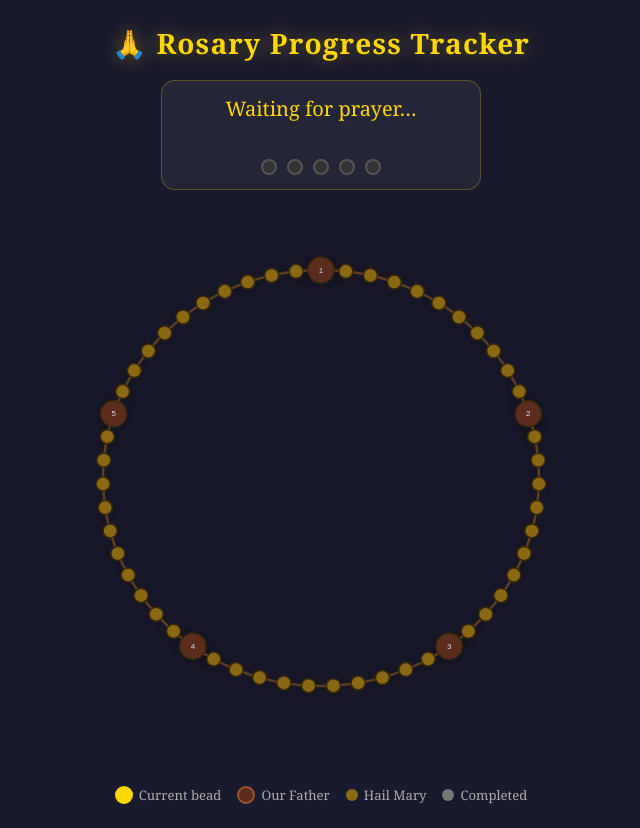
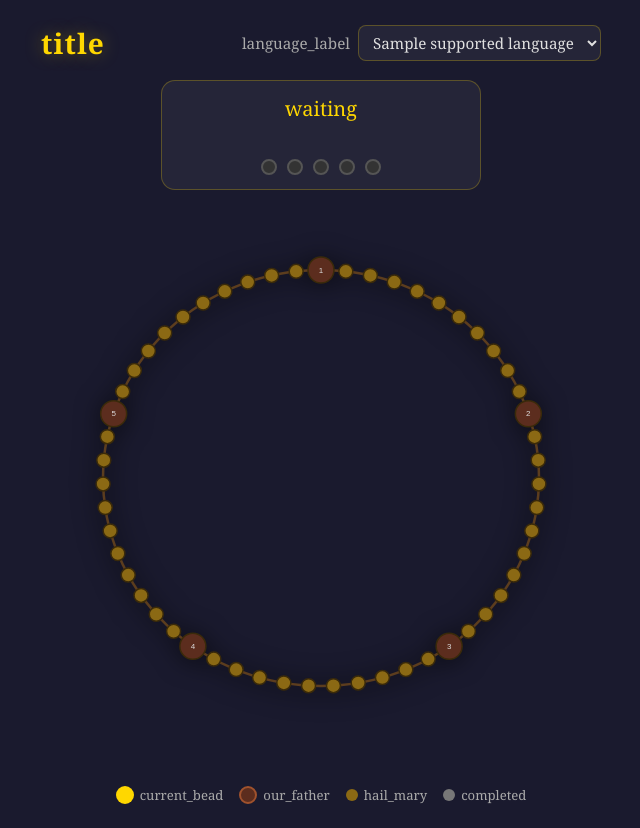
Before and after one commit to piwa87/rosenkrans-app, a Python web app: template app/ui/templates/index.html in a window 1280 px wide. Shown: the whole page, without its empty margins (319-959 px from the left). Run offline with Jinja, Linux system fonts and the light colour scheme; the template is opened without the code that fills it: most values are stand-ins (such as "Sample title", 1, 10 or a date in 2020).

Commit message:
Add English/Danish language switching to the rosary UI and prayer detection (#4)
* Initial plan

* feat: add English and Danish language switching

Co-authored-by: piwa87 <71826552+piwa87@users.noreply.github.com>

* fix: harden localization UI helpers

Co-authored-by: piwa87 <71826552+piwa87@users.noreply.github.com>

---------

Co-authored-by: copilot-swe-agent[bot] <198982749+Copilot@users.noreply.github.com>
Co-authored-by: piwa87 <71826552+piwa87@users.noreply.github.com>

```diff
--- a/app/ui/templates/index.html
+++ b/app/ui/templates/index.html
@@ -1,9 +1,9 @@
 <!DOCTYPE html>
-<html lang="en">
+<html lang="{{ current_language }}">
 <head>
   <meta charset="UTF-8" />
   <meta name="viewport" content="width=device-width, initial-scale=1.0" />
-  <title>Rosary Progress Tracker</title>
+  <title>{{ translations[current_language]["page_title"] }}</title>
   <style>
     :root {
       --bg:          #1a1a2e;
@@ -37,6 +37,32 @@
       font-size: 1.75rem;
       letter-spacing: 0.04em;
       text-shadow: 0 0 18px rgba(255,215,0,0.35);
+    }
+
+    #top-bar {
+      width: min(560px, 100%);
+      display: flex;
+      flex-wrap: wrap;
+      justify-content: space-between;
+      align-items: center;
+      gap: 12px;
+    }
+
+    #language-controls {
+      display: flex;
+      align-items: center;
+      gap: 8px;
+      color: var(--text-dim);
+      font-size: 0.95rem;
+    }
+
+    #language-select {
+      background: var(--panel-bg);
+      border: 1px solid rgba(255,215,0,0.25);
+      border-radius: 8px;
+      color: var(--text);
+      padding: 6px 10px;
+      font: inherit;
     }
 
     /* ── Status panel ─────────────────────────────────────────────────── */
@@ -107,41 +133,51 @@
   </style>
 </head>
 <body>
-  <h1>🙏 Rosary Progress Tracker</h1>
+  <div id="top-bar">
+    <h1 id="page-title">{{ translations[current_language]["title"] }}</h1>
+    <div id="language-controls">
+      <label for="language-select" id="language-label">{{ translations[current_language]["language_label"] }}</label>
+      <select id="language-select" aria-label="{{ translations[current_language]['language_label'] }}">
+        {% for code, label in supported_languages.items() %}
+        <option value="{{ code }}"{% if code == current_language %} selected{% endif %}>{{ label }}</option>
+        {% endfor %}
+      </select>
+    </div>
+  </div>
 
   <div id="status-panel">
-    <div id="status-text">Waiting for prayer…</div>
+    <div id="status-text">{{ translations[current_language]["waiting"] }}</div>
     <div id="bead-count"></div>
     <div id="decade-indicators">
-      <div class="decade-dot" id="dec-1" title="Decade 1"></div>
-      <div class="decade-dot" id="dec-2" title="Decade 2"></div>
-      <div class="decade-dot" id="dec-3" title="Decade 3"></div>
-      <div class="decade-dot" id="dec-4" title="Decade 4"></div>
-      <div class="decade-dot" id="dec-5" title="Decade 5"></div>
+      <div class="decade-dot" id="dec-1" title="{{ translations[current_language]['decade'].format(number=1) }}"></div>
+      <div class="decade-dot" id="dec-2" title="{{ translations[current_language]['decade'].format(number=2) }}"></div>
+      <div class="decade-dot" id="dec-3" title="{{ translations[current_language]['decade'].format(number=3) }}"></div>
+      <div class="decade-dot" id="dec-4" title="{{ translations[current_language]['decade'].format(number=4) }}"></div>
+      <div class="decade-dot" id="dec-5" title="{{ translations[current_language]['decade'].format(number=5) }}"></div>
     </div>
   </div>
 
   <svg id="rosary-svg" viewBox="0 0 560 560" width="560" height="560"
-       role="img" aria-label="Rosary bead tracker">
+       role="img" aria-label="{{ translations[current_language]['svg_label'] }}">
     <!-- Populated by JavaScript -->
   </svg>
 
   <div id="legend">
     <div class="legend-item">
       <span class="legend-dot" style="width:18px;height:18px;background:#ffd700;"></span>
-      <span>Current bead</span>
+      <span id="legend-current">{{ translations[current_language]["current_bead"] }}</span>
     </div>
     <div class="legend-item">
       <span class="legend-dot" style="width:18px;height:18px;background:#5c2d1e;border:2px solid #a0522d;"></span>
-      <span>Our Father</span>
+      <span id="legend-our-father">{{ translations[current_language]["our_father"] }}</span>
     </div>
     <div class="legend-item">
       <span class="legend-dot" style="width:12px;height:12px;background:#8b6914;"></span>
-      <span>Hail Mary</span>
+      <span id="legend-hail-mary">{{ translations[current_language]["hail_mary"] }}</span>
     </div>
     <div class="legend-item">
       <span class="legend-dot" style="width:12px;height:12px;background:#777;"></span>
-      <span>Completed</span>
+      <span id="legend-completed">{{ translations[current_language]["completed"] }}</span>
     </div>
   </div>
 
@@ -149,11 +185,29 @@
   (function () {
     'use strict';
 
+    const I18N       = {{ translations|tojson }};
+    let currentLanguage = {{ current_language|tojson }};
+    let currentState = null;
     const SVG_NS     = 'http://www.w3.org/2000/svg';
     const svg        = document.getElementById('rosary-svg');
+    const pageTitle  = document.getElementById('page-title');
+    const statusText = document.getElementById('status-text');
+    const beadCount  = document.getElementById('bead-count');
+    const languageLabel = document.getElementById('language-label');
+    const languageSelect = document.getElementById('language-select');
     const CX = 280, CY = 270, RX = 218, RY = 208;
     const TOTAL      = 55;  // 5 decades × 11 beads (1 Our Father + 10 Hail Mary)
     const DEC_SIZE   = 11;
+
+    function t(key, values) {
+      const languagePack = I18N[currentLanguage] || {};
+      let text = languagePack[key] || key;
+      if (!values) return text;
+      for (const [name, value] of Object.entries(values)) {
+        text = text.replace(`{${name}}`, value);
+      }
+      return text;
+    }
 
     // ── Helper: position of bead i on the oval ────────────────────────────
     function beadPos(i) {
@@ -175,7 +229,7 @@
 
     // Title for accessibility
     const title = document.createElementNS(SVG_NS, 'title');
-    title.textContent = 'Rosary bead progress tracker';
+    title.textContent = t('svg_title');
     svg.insertBefore(title, svg.firstChild);
 
     // Beads
@@ -213,12 +267,34 @@
       beads.push({ g, circle, x, y, baseR: r });
     }
 
+    function applyTranslations() {
+      document.documentElement.lang = currentLanguage;
+      document.title = t('page_title');
+      pageTitle.textContent = t('title');
+      languageLabel.textContent = t('language_label');
+      languageSelect.setAttribute('aria-label', t('language_label'));
+      svg.setAttribute('aria-label', t('svg_label'));
+      title.textContent = t('svg_title');
+      document.getElementById('legend-current').textContent = t('current_bead');
+      document.getElementById('legend-our-father').textContent = t('our_father');
+      document.getElementById('legend-hail-mary').textContent = t('hail_mary');
+      document.getElementById('legend-completed').textContent = t('completed');
+      for (let d = 1; d <= 5; d++) {
+        document.getElementById('dec-' + d).title = t('decade', { number: d });
+      }
+      if (currentState === null) {
+        statusText.textContent = t('waiting');
+        beadCount.textContent = '';
+      }
+    }
+
     // ── State rendering ───────────────────────────────────────────────────
     function activeIndex(decade, bead) {
       return decade > 0 ? (decade - 1) * DEC_SIZE + bead : -1;
     }
 
     function updateBeads(state) {
+      currentState = state;
       const completed = state.completed_decades || [];
 
       // 1. Reset all beads to their default appearance
@@ -256,17 +332,16 @@
 
       // 4. Update status panel
       const STATUS = {
-        IDLE:       '🙏 Waiting for prayer…',
-        OUR_FATHER: `✝️  Decade ${state.decade} — Our Father`,
-        HAIL_MARY:  `📿 Decade ${state.decade} — Hail Mary ${state.bead} / 10`,
-        GLORY_BE:   `✨ Decade ${state.decade} — Glory Be ✓`,
-        COMPLETE:   '🎉 Rosary Complete! God bless you.',
+        IDLE:       t('waiting'),
+        OUR_FATHER: t('status_our_father', { decade: state.decade }),
+        HAIL_MARY:  t('status_hail_mary', { decade: state.decade, bead: state.bead }),
+        GLORY_BE:   t('status_glory_be', { decade: state.decade }),
+        COMPLETE:   t('status_complete'),
       };
-      document.getElementById('status-text').textContent =
-        STATUS[state.state] || state.state;
+      statusText.textContent = STATUS[state.state] || state.state;
 
-      document.getElementById('bead-count').textContent =
-        state.state === 'HAIL_MARY' ? `Bead ${state.bead} of 10` : '';
+      beadCount.textContent =
+        state.state === 'HAIL_MARY' ? t('bead_count', { bead: state.bead }) : '';
 
       // 5. Update decade indicators
       for (let d = 1; d <= 5; d++) {
@@ -276,6 +351,37 @@
         else if (d === state.decade)   el.classList.add('active');
       }
     }
+
+    function updateLanguage(nextLanguage) {
+      fetch('/language', {
+        method: 'POST',
+        headers: { 'Content-Type': 'application/json' },
+        body: JSON.stringify({ language: nextLanguage }),
+      })
+        .then(r => {
+          if (!r.ok) {
+            throw new Error(`Could not switch language (HTTP ${r.status})`);
+          }
+          return r.json();
+        })
+        .then(data => {
+          currentLanguage = data.language;
+          applyTranslations();
+          if (currentState !== null) {
+            updateBeads(currentState);
+          }
+        })
+        .catch(err => {
+          console.error(err);
+          languageSelect.value = currentLanguage;
+        });
+    }
+
+    languageSelect.addEventListener('change', function () {
+      updateLanguage(languageSelect.value);
+    });
+
+    applyTranslations();
 
     // ── SSE connection ────────────────────────────────────────────────────
     function connect() {
```
Also changed, not shown: app/detector.py (+111 -46 lines), app/localization.py (added, +76 -0 lines), app/main.py (+14 -4 lines), app/ui/server.py (+32 -3 lines), tests/test_detector.py (+15 -0 lines), tests/test_ui_server.py (added, +36 -0 lines), README.md.
